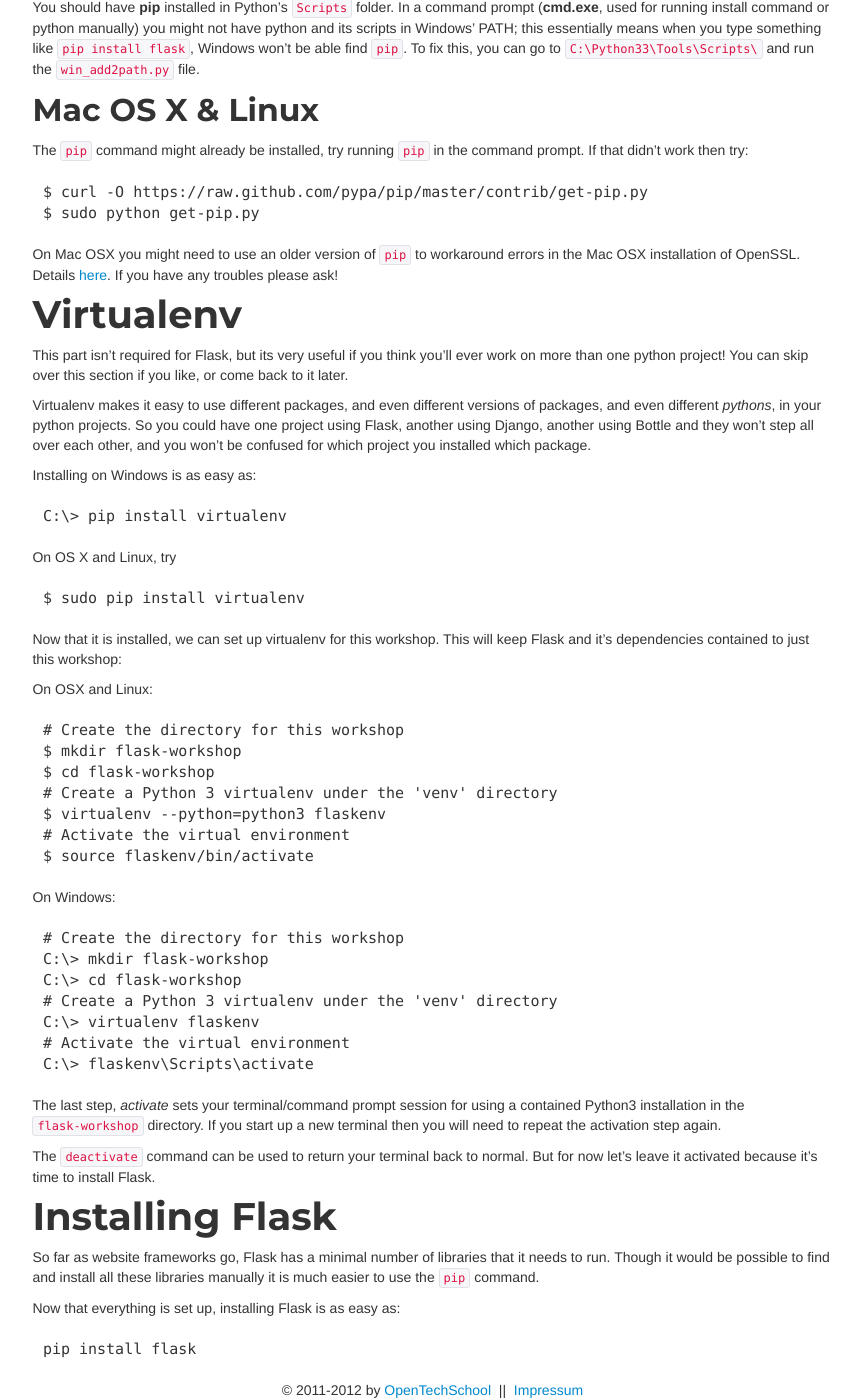
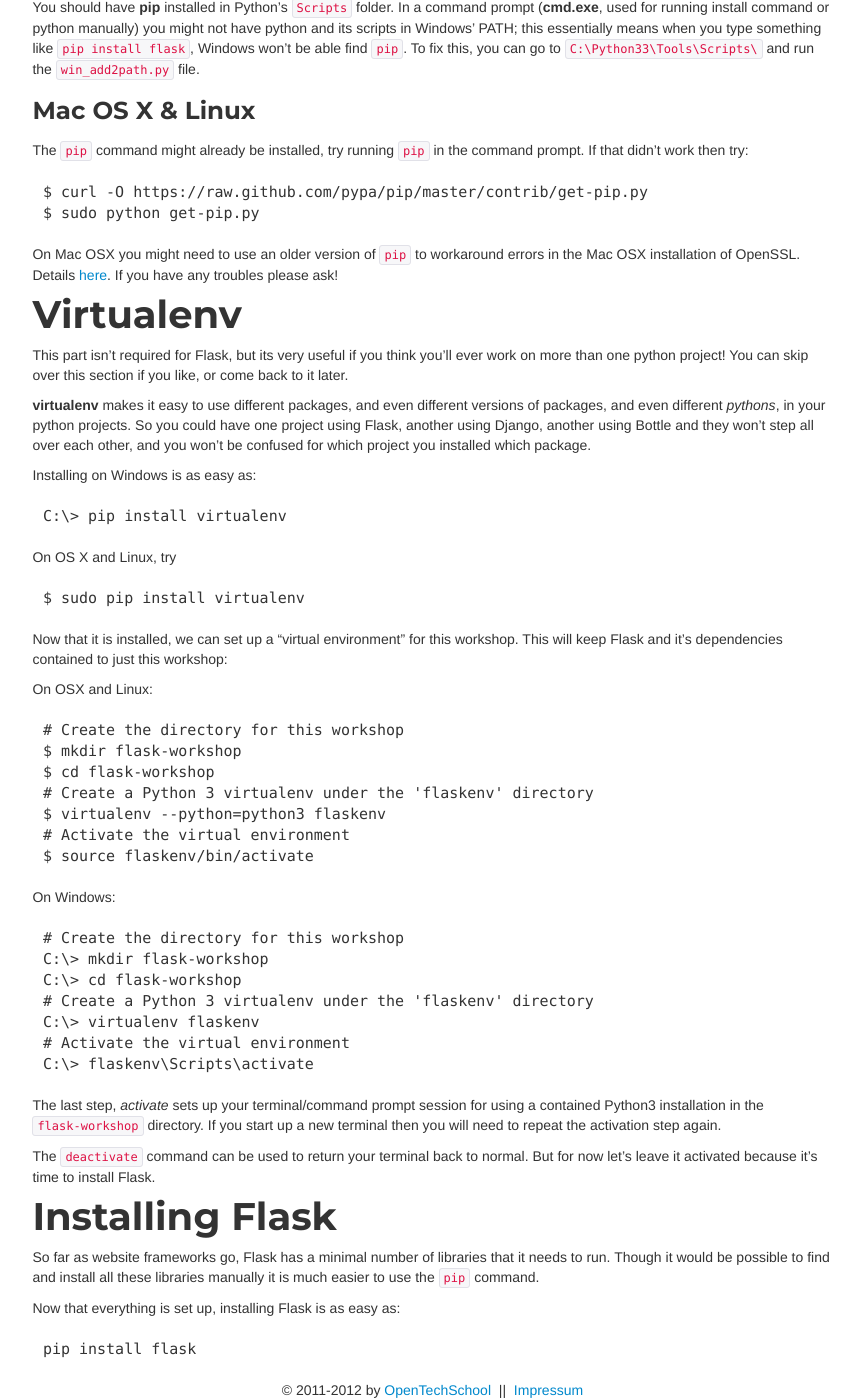
Before and after one commit to OpenTechSchool/python-flask, a Jekyll site: the page built from core/setup.md, in a window 1280 px wide and 1400 px high, scrolled down 977 px. Shown: the whole window, without its empty margins (314-1174 px from the left). Built offline with Jekyll 4.4.1, drawn with Linux system fonts in a browser that asks for light colours.

Commit message:
Few corrections

```diff
--- a/core/setup.md
+++ b/core/setup.md
@@ -33,7 +33,7 @@
 
 The `pip` command uses the [Python Packages Index](https://pypi.python.org/pypi) to install new Python packages. This makes it super-easy to install Flask and other packages that you might want to use in future, for example [Twitter](https://pypi.python.org/pypi/twitter/1.9.1) (to access the Twitter API to request data about Twitter) or [bashplotlib](https://pypi.python.org/pypi/bashplotlib/0.4.4) (to plot data on a graph in your terminal.)
 
-## Windows
+### Windows
 
 To install pip on Windows, download and open [get-pip.py](https://raw.github.com/pypa/pip/master/contrib/get-pip.py). This will install both [pip] and [setuptools] \(pip uses setuptools to install packages\).
 
@@ -42,7 +42,7 @@
 [pip]: https://pypi.python.org/pypi/pip
 [setuptools]: https://pypi.python.org/pypi/setuptools
 
-## Mac OS X & Linux
+### Mac OS X & Linux
 
 The `pip` command might already be installed, try running `pip` in the command prompt. If that didn't work then try:
 
@@ -56,7 +56,7 @@
 
 This part isn't required for Flask, but its very useful if you think you'll ever work on more than one python project! You can skip over this section if you like, or come back to it later.
 
-Virtualenv makes it easy to use different packages, and even different versions of packages, and even different *pythons*, in your python projects. So you could have one project using Flask, another using Django, another using Bottle and they won't step all over each other, and you won't be confused for which project you installed which package.
+**virtualenv** makes it easy to use different packages, and even different versions of packages, and even different *pythons*, in your python projects. So you could have one project using Flask, another using Django, another using Bottle and they won't step all over each other, and you won't be confused for which project you installed which package.
 
 Installing on Windows is as easy as:
 
@@ -66,14 +66,14 @@
 
     $ sudo pip install virtualenv
 
-Now that it is installed, we can set up virtualenv for this workshop. This will keep Flask and it's dependencies contained to just this workshop:
+Now that it is installed, we can set up a "virtual environment" for this workshop. This will keep Flask and it's dependencies contained to just this workshop:
 
 On OSX and Linux:
 
     # Create the directory for this workshop
     $ mkdir flask-workshop
     $ cd flask-workshop
-    # Create a Python 3 virtualenv under the 'venv' directory
+    # Create a Python 3 virtualenv under the 'flaskenv' directory
     $ virtualenv --python=python3 flaskenv
     # Activate the virtual environment
     $ source flaskenv/bin/activate
@@ -83,12 +83,12 @@
     # Create the directory for this workshop
     C:\> mkdir flask-workshop
     C:\> cd flask-workshop
-    # Create a Python 3 virtualenv under the 'venv' directory
+    # Create a Python 3 virtualenv under the 'flaskenv' directory
     C:\> virtualenv flaskenv
     # Activate the virtual environment
     C:\> flaskenv\Scripts\activate
 
-The last step, *activate* sets your terminal/command prompt session for using a contained Python3 installation in the `flask-workshop` directory. If you start up a new terminal then you will need to repeat the activation step again.
+The last step, *activate* sets up your terminal/command prompt session for using a contained Python3 installation in the `flask-workshop` directory. If you start up a new terminal then you will need to repeat the activation step again.
 
 The `deactivate` command can be used to return your terminal back to normal. But for now let's leave it activated because it's time to install Flask.
 
```
